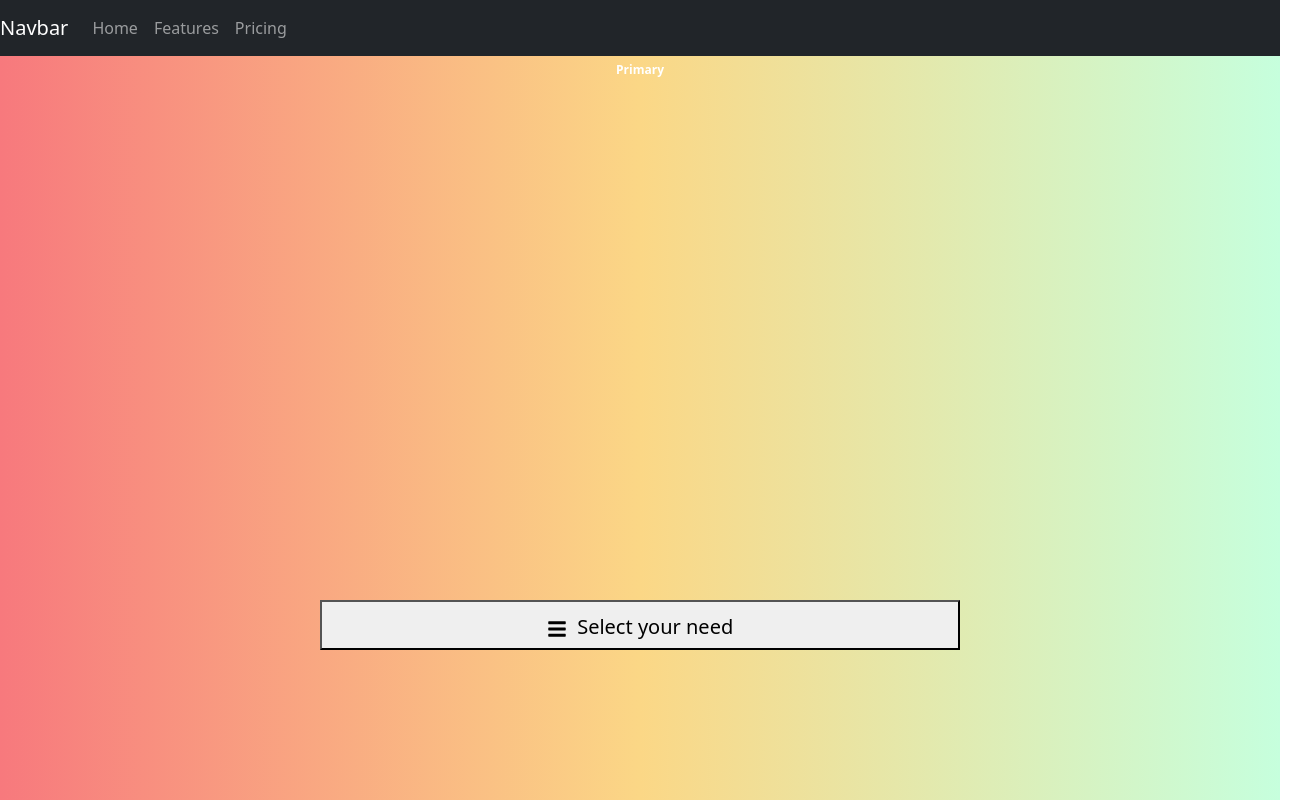
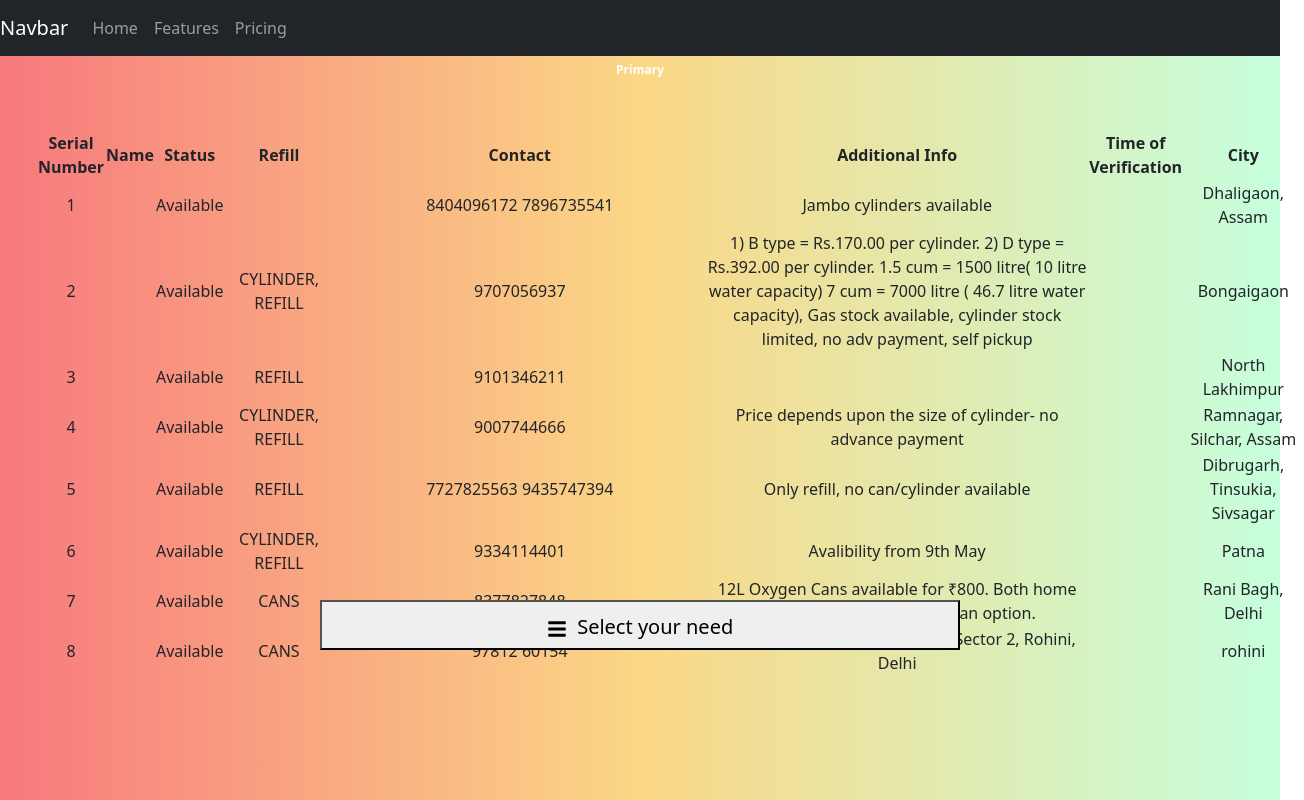
Before and after one commit to Kumarj95/Helpus, a React (Create React App) app: page /Helpus/Oxygen in a window 1280 px wide. Shown: the whole page, 1304 px wide, since content can reach past the window. Built offline with nearby package versions, Linux system fonts and the light colour scheme.

Commit message:
Added Oxygen.js page

```diff
--- a/src/Components/Oxygen.js
+++ b/src/Components/Oxygen.js
@@ -1,11 +1,87 @@
 import React from 'react'
+import { useState, useEffect } from 'react'
+import './Oxygen.css'
+const Oxygen = () => {
+    const [info, setInfo] = useState([]);
+    useEffect(() => {
+        const getOxygen = async () => {
+            const oxygenFromServer = await fetchOxygen();
+            setInfo(oxygenFromServer);
+        }
+        getOxygen()
+    }, [])
 
-const Oxygen = () => {
+    const fetchOxygen = async () => {
+        const res = await fetch('oxygen.json');
+        const data = await res.json();
+        return data
+    }
+    console.log(info)
+
+
     return (
-        <div>
+        <>
+            <table>
 
-        </div>
+                    <tbody className="Scrollable">
+                        <tr>
+
+                            <th>Serial Number</th>
+                            <th>Name</th>
+                            <th>Status</th>
+                            <th>Refill</th>
+                            <th>Contact</th>
+                            <th>Additional Info</th>
+                            <th>Time of Verification</th>
+                            <th>City</th>
+
+
+
+                        </tr>
+
+                        {info.map((o,index) => {
+
+                            return <tr key={index}>
+                                <td>
+                                    {o.SerialNumber}
+                                </td>
+                                <td>
+                                    {o.name}
+                                </td>
+                                <td>
+                                    {o.Status}
+                                </td>
+                                <td>
+                                    {o.Refill}
+                                </td>
+                                <td>
+                                    {o.Contact}
+                                </td>
+                                <td>
+                                    {o.AdditionalInfo}
+                                </td>
+                                <td>
+                                    {o.TimeofVerification}
+                                </td>
+                                <td>
+                                    {o.City}
+                                </td>
+
+
+
+                            </tr>
+                        }
+                        )
+                        }
+                    </tbody>
+
+            </table>
+
+
+
+        </>
     )
 }
 
+
 export default Oxygen
```
